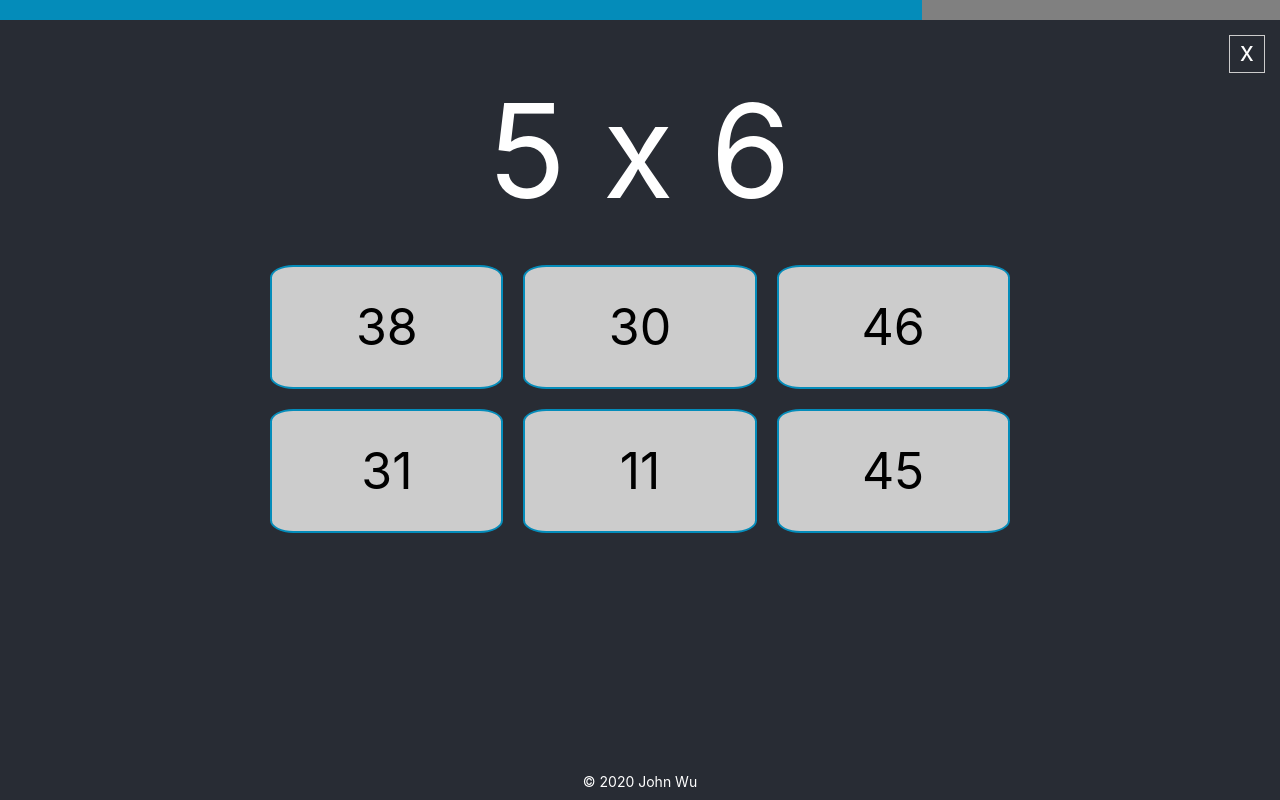
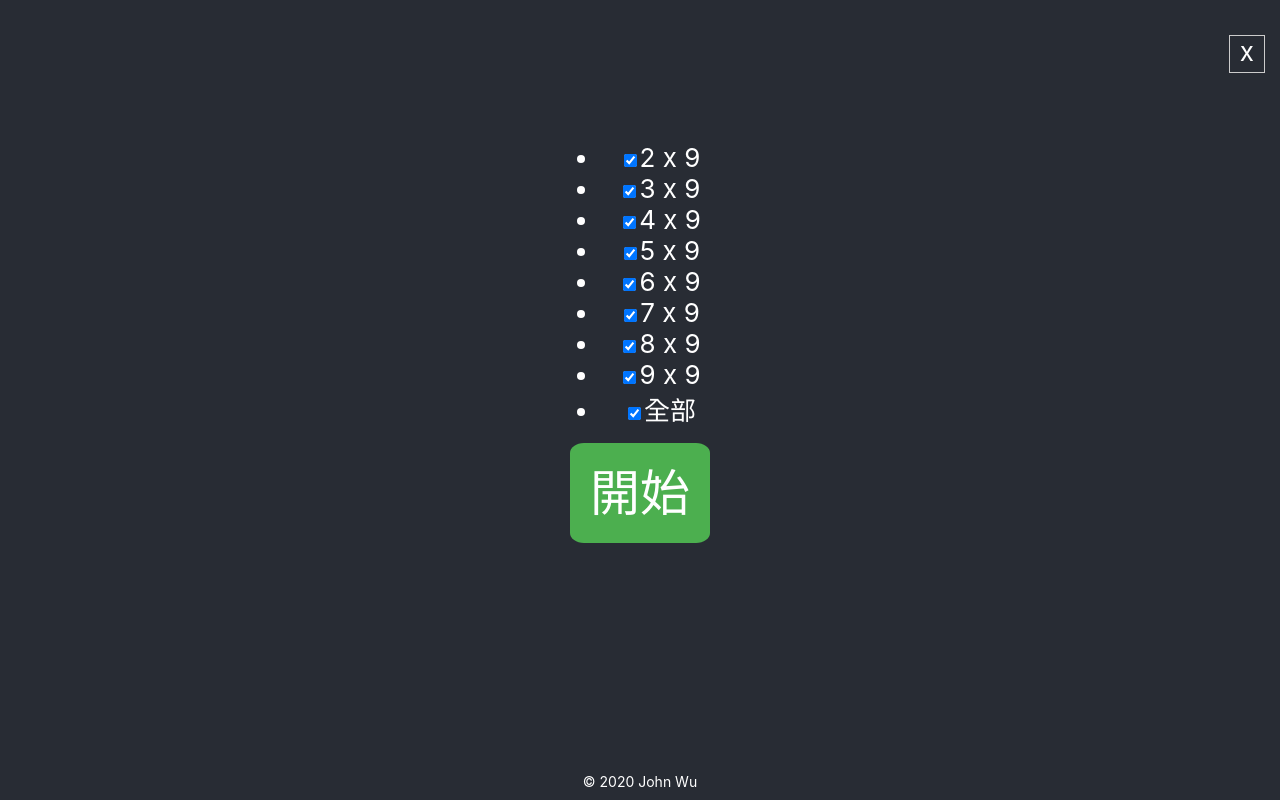
Before and after one commit to johnwu1114/math-exercise, a React (Create React App) app: page / in a window 1280 px wide. Both pictures are taken after a click on the element "開始". Built offline with nearby package versions, Linux system fonts and the light colour scheme.

Commit message:
feat: add section selector

```diff
--- a/src/app.jsx
+++ b/src/app.jsx
@@ -20,7 +20,7 @@ export default class App extends Component {
       <div className="app">
         { this.state.isStart
           ? <Quiz strategy={this.state.strategy} onClose={() => this.setState({ isStart: false })} />
-          : <div><h1>九九乘法練習</h1><span className="btn-start" onClick={() => this.start()}>開始</span></div>
+          : <div><h1>九九乘法練習</h1><span className="btn start" onClick={() => this.start()}>開始</span></div>
         }
       </div>
     );
--- a/src/components/quiz-attempt.jsx
+++ b/src/components/quiz-attempt.jsx
@@ -65,9 +65,6 @@ export default class QuizAttempt extends Component {
   render() {
     return (
       <div>
-        <div className="header">
-          <span className="close" onClick={() => this.props.onClose()}>x</span>
-        </div>
         <div className={`question ${this.state.countdown < 3 && this.state.correct !== false && "blink"}`}>
           {this.state.question} {this.state.correct === false && `= ${this.state.answer}`}
         </div>
--- a/src/components/quiz-section-selector.jsx
+++ b/src/components/quiz-section-selector.jsx
@@ -3,12 +3,58 @@ import React, { Component } from "react";
 export default class QuizSectionSelector extends Component {
   constructor(props) {
     super(props);
+    this.state = {
+      sections: this.props.strategy.getSections(),
+      selectedAll: false
+    }
+  }
+
+  componentDidMount() {
+    this.toggleAll();
+  }
+
+  onStart = () => {
+    let selected = this.state.sections.filter(x => x.isChecked);
+    if (selected.length > 0)
+      this.props.onStart(selected);
+  }
+
+  onSelected = (event) => {
+    let sections = this.state.sections;
+    sections.forEach(section => {
+      if (section.value.toString() === event.target.value.toString()) {
+        section.isChecked = event.target.checked;
+      }
+    });
+    let selectedAll = sections.filter(x => x.isChecked !== true).length === 0;
+    this.setState({ sections: sections, selectedAll: selectedAll });
+  }
+
+  toggleAll = () => {
+    let sections = this.state.sections;
+    let selectedAll = !this.state.selectedAll;
+    sections.forEach(section => {
+      section.isChecked = selectedAll;
+    })
+    this.setState({ sections: sections, selectedAll: selectedAll });
   }
 
   render() {
     return (
       <div>
-        QuizSectionSelector
+        <ul className="sections">
+          {this.state.sections.map((section, i) =>
+            <li key={`sections_${i}`}>
+              <input id={`sections_${i}`} type="checkbox" onChange={this.onSelected} checked={section.isChecked || false} value={section.value} />
+              <label htmlFor={`sections_${i}`}>{section.text}</label>
+            </li>
+          )}
+          <li >
+            <input id="selectedAll" type="checkbox" onChange={this.toggleAll} checked={this.state.selectedAll} />
+            <label htmlFor="selectedAll">全部</label>
+          </li>
+        </ul>
+        <span className="btn start" onClick={() => this.onStart()}>開始</span>
       </div>
     );
   }
--- a/src/components/quiz.jsx
+++ b/src/components/quiz.jsx
@@ -15,6 +15,12 @@ export default class Quiz extends Component {
       results: []
     };
     this.quizAttempt = React.createRef();
+  }
+
+  onStart = (sections) => {
+    let questions = this.props.strategy.generateQuestions(sections);
+    this.props.strategy.addQuestions(questions);
+    this.setState({ isStarted: true });
   }
 
   showResult = (results) => {
@@ -48,11 +54,17 @@ export default class Quiz extends Component {
   render() {
     return (
       <div>
-        <QuizAttempt ref={this.quizAttempt}
-          strategy={this.props.strategy}
-          onFinish={results => this.showResult(results)}
-          onClose={() => this.onClose()} />
-        {/* <QuizSectionSelector /> */}
+        <div className="header">
+          {this.state.isShowResult || <span className="close" onClick={() => this.props.onClose()}>x</span>}
+        </div>
+        {this.state.isStarted
+          ? <QuizAttempt ref={this.quizAttempt}
+            strategy={this.props.strategy}
+            onFinish={results => this.showResult(results)}
+            onClose={() => this.onClose()} />
+          : <QuizSectionSelector
+            strategy={this.props.strategy}
+            onStart={sections => this.onStart(sections)} />}
         {this.state.isShowResult &&
           <QuizResult
             results={this.state.results}
--- a/src/libs/nine-nine-multiplication.js
+++ b/src/libs/nine-nine-multiplication.js
@@ -1,9 +1,5 @@
 export default class NineNineMultiplication {
   selectionCount = 6;
-
-  constructor() {
-    this.addQuestions(this.generateQuestions());
-  }
 
   getSections = () => {
     let sections = [];
@@ -18,12 +14,12 @@ export default class NineNineMultiplication {
 
   generateQuestions = (sections) => {
     let questions = [];
-    (sections || this.getSections().map(x => x.value))
+    (sections || this.getSections())
     .forEach(section => {
       for (let j = 2; j <= 9; j++) {
         questions.push({
-          question: `${section} x ${j}`,
-          answer: section * j
+          question: `${section.value} x ${j}`,
+          answer: section.value * j
         });
       }
     });
--- a/src/styles/main.css
+++ b/src/styles/main.css
@@ -33,7 +33,7 @@ footer a {
   justify-content: center;
 }
 
-.app .btn-start {
+.btn.start {
   cursor: pointer;
   font-size: calc(10px + 5vmin);
   padding: 20px;
@@ -43,7 +43,7 @@ footer a {
   background-color: #4CAF4F;
 }
 
-.app .btn-start:hover {
+.btn.start:hover {
   border: 2px solid #4CAF4F;
   background-color: #77c57ae0;
 }
```
